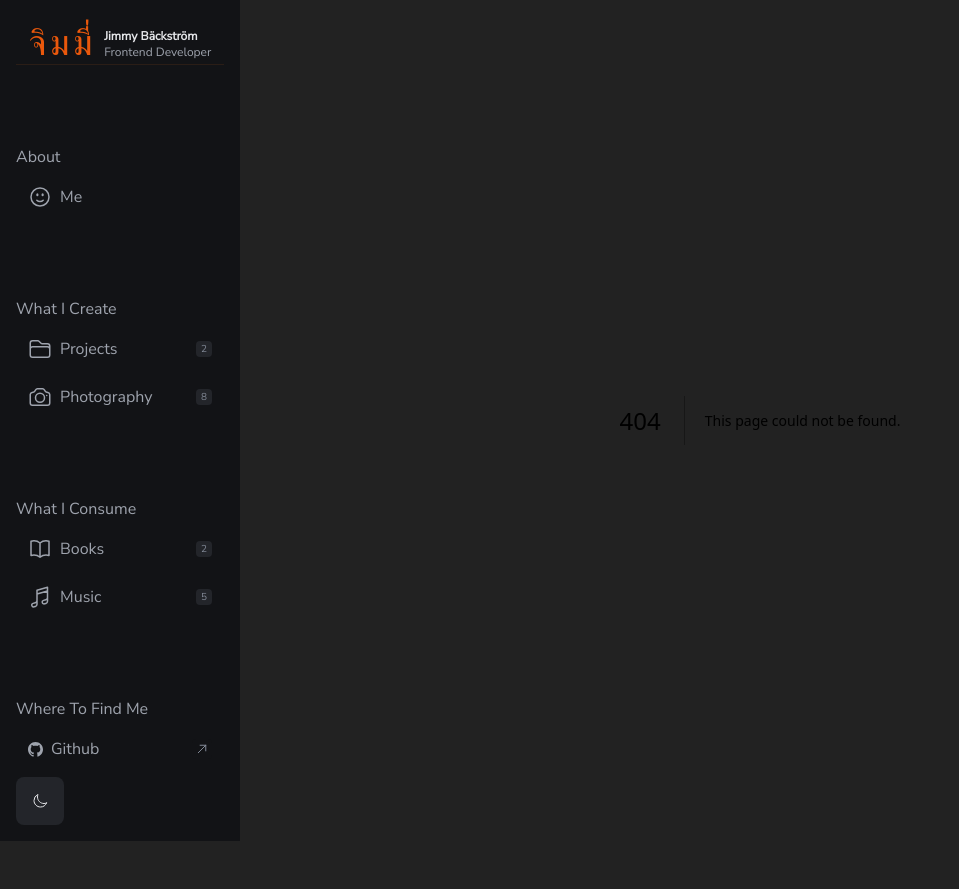
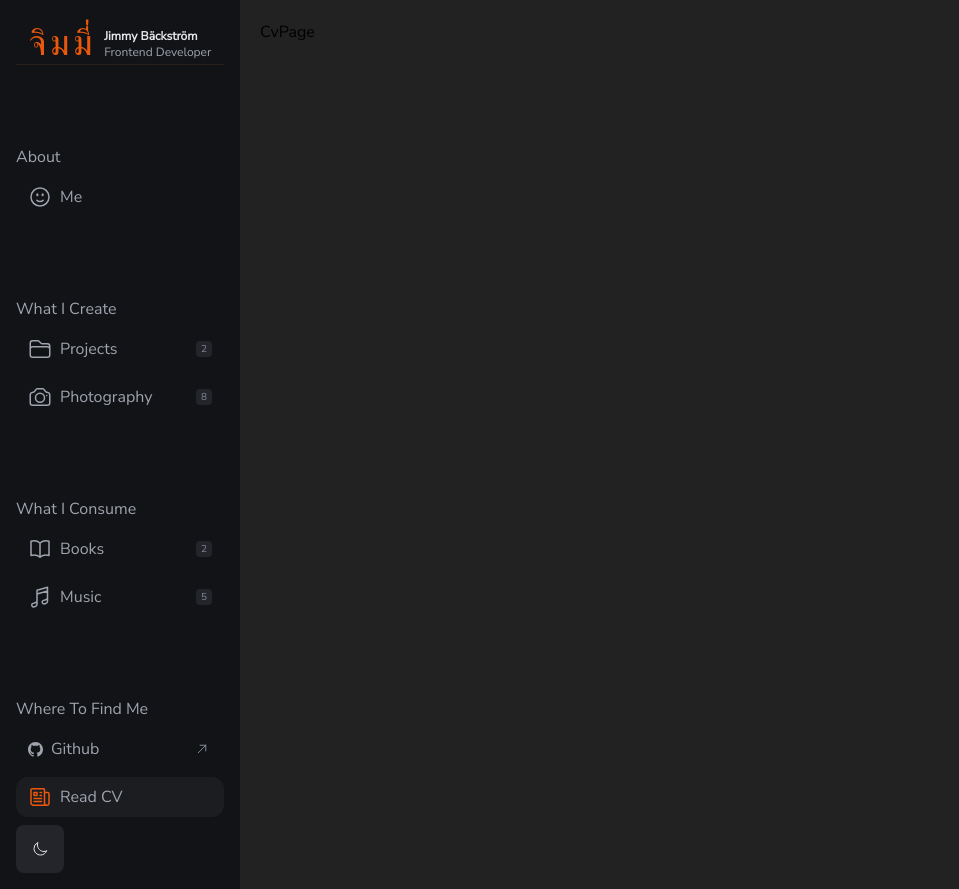
Before and after one commit to wongprom/test-next-13, a Next.js app: page /cv in a window 1280 px wide. Before the commit this address had no page. Shown: the whole page, without its empty margins (0-959 px from the left). Before the commit the page ends 841 px from the top, so only its background shows below. Built offline with nearby package versions, Linux system fonts and the light colour scheme.

Commit message:
#7 Create new page route for cv.

```diff
--- /dev/null
+++ b/app/cv/page.tsx
@@ -0,0 +1,5 @@
+const CvPage = () => {
+  return <div>CvPage</div>;
+};
+
+export default CvPage;
--- a/components/Sidebar.tsx
+++ b/components/Sidebar.tsx
@@ -7,6 +7,7 @@ import {
   FolderIcon,
   MusicalNoteIcon,
   ArrowUpRightIcon,
+  NewspaperIcon,
 } from '@heroicons/react/24/outline';
 import { Tooltip } from 'react-tooltip';
 import { usePathname } from 'next/navigation';
@@ -66,11 +67,12 @@ const Sidebar = () => {
         </LinksSidebarWrapper>
 
         <LinksSidebarWrapper>
-          <LinksSidebarTitle title="where to find me" />
+          <LinksSidebarTitle title="Where to find me" />
           <LinkSidebarExternal
             link="https://github.com/wongprom"
-            tooltipText="Github"
+            tooltipText="CV"
           />
+          <LinkSidebar linkText="Read CV" url="/cv" Icon={NewspaperIcon} />
         </LinksSidebarWrapper>
       </nav>
       <div className="mt-auto">
```
